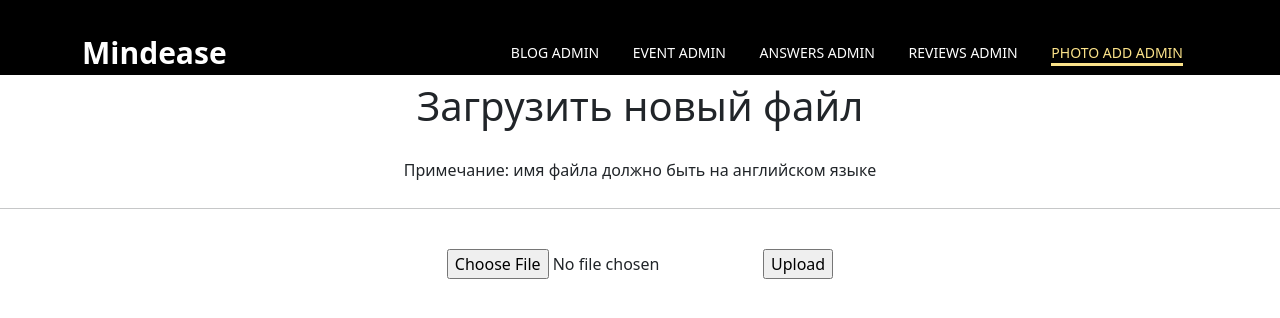
After one commit to AmirHusnutdinov/Peak-of-Reason, a Flask app: page /add_photo_admin in a window 1280 px wide. The commit adds this page. Shown: the top 318 px of the page. Run offline with Flask 3, Linux system fonts and the light colour scheme.

Commit message:
add ability to add photo

```diff
--- a/Admin/admin.py
+++ b/Admin/admin.py
@@ -1,5 +1,5 @@
 from flask import render_template, request
-from Links import blog_Admin, event_Admin, answers_Admin, reviews_Admin, general
+from Links import blog_Admin, event_Admin, answers_Admin, reviews_Admin, general, photo_add_Admin
 
 
 class Admin:
@@ -11,7 +11,8 @@ class Admin:
                                    blog_Admin=blog_Admin,
                                    event_Admin=event_Admin,
                                    answers_Admin=answers_Admin,
-                                   reviews_Admin=reviews_Admin
+                                   reviews_Admin=reviews_Admin,
+                                   photo_add_Admin=photo_add_Admin
                                    )
         elif method == 'POST':
             return [render_template('admin_page.html',
@@ -19,7 +20,8 @@ class Admin:
                                     blog_Admin=blog_Admin,
                                     event_Admin=event_Admin,
                                     answers_Admin=answers_Admin,
-                                    reviews_Admin=reviews_Admin
+                                    reviews_Admin=reviews_Admin,
+                                    photo_add_Admin=photo_add_Admin
                                     ), [request.form['inp1']]]
 
     @staticmethod
@@ -33,7 +35,8 @@ class Admin:
                                    answers_Admin=answers_Admin,
                                    reviews_Admin=reviews_Admin,
                                    answers=answers,
-                                   remained=len_ans
+                                   remained=len_ans,
+                                   photo_add_Admin=photo_add_Admin
                                    )
         elif method == 'POST':
             return [render_template('admin_answers_page.html',
@@ -43,7 +46,8 @@ class Admin:
                                     answers_Admin=answers_Admin,
                                     reviews_Admin=reviews_Admin,
                                     answers=answers,
-                                    remained=len_ans
+                                    remained=len_ans,
+                                    photo_add_Admin=photo_add_Admin
                                     ), [request.form['inp1']]]
 
     @staticmethod
@@ -57,7 +61,19 @@ class Admin:
                                    answers_Admin=answers_Admin,
                                    reviews_Admin=reviews_Admin,
                                    review=rev,
-                                   remained=len_rev
-                                   )
+                                   remained=len_rev,
+                                   photo_add_Admin=photo_add_Admin)
         elif method == 'POST':
             return [rev, (request.form['inp1']).split(), (request.form['inp2']).split()]
+
+    @staticmethod
+    def add_photo(method):
+        if method == 'GET':
+            return render_template('add_new_image.html', general=general,
+                                   blog_Admin=blog_Admin,
+                                   event_Admin=event_Admin,
+                                   answers_Admin=answers_Admin,
+                                   reviews_Admin=reviews_Admin,
+                                   photo_add_Admin=photo_add_Admin)
+        elif method == 'POST':
+            return request.files
--- a/Links.py
+++ b/Links.py
@@ -14,3 +14,4 @@ event_Admin = 'http://127.0.0.1:8080/event_admin'
 answers_Admin = 'http://127.0.0.1:8080/answers_admin'
 cabinet = 'http://127.0.0.1:8080/cabinet'
 reviews_Admin = 'http://127.0.0.1:8080/reviews_admin'
+photo_add_Admin = 'http://127.0.0.1:8080/add_photo_admin'
--- a/main.py
+++ b/main.py
@@ -1,10 +1,11 @@
 import datetime
-from flask import Flask, request, redirect
-from flask_login import login_user
+from flask import flash, url_for
 from random import randrange
+import os
 
 from flask import Flask, request, redirect, session
-from werkzeug.security import check_password_hash, generate_password_hash
+from werkzeug.security import check_password_hash
+from werkzeug.utils import secure_filename
 
 from Authorization.cabinet import CabinetPage
 from Authorization.data import db_session_accaunt
@@ -14,9 +15,9 @@ from Authorization.account import Account
 from Start_page.start_page import StartPage
 
 from Reviews.reviews import Reviews
-from Reviews.data import db_session_rev
 from Reviews.data.rev import Feedback
 
+from Reviews.data import db_session_rev
 from Events.events import Events
 
 from Blog.blog import Blog
@@ -59,12 +60,9 @@ def open_reviews():
         rand_list = []
         while len(ind) != 4:
             ind.add(randrange(0, len(rev_info)))
-
         for i in ind:
             rand_list.append(rev_info[i])
-
         info = Reviews.reviews(request.method, rand_list)
-
         if request.method == 'GET':
             return info
 
@@ -293,6 +291,35 @@ def open_reviews_admin():
         return redirect('/reviews_admin')
 
 
+ALLOWED_EXTENSIONS = ['txt', 'pdf', 'png', 'jpg', 'jpeg', 'gif']
+UPLOAD_FOLDER = 'static/assets/images'
+app.config['UPLOAD_FOLDER'] = UPLOAD_FOLDER
+
+
+def allowed_file(filename):
+    return '.' in filename and \
+           filename.rsplit('.', 1)[1].lower() in ALLOWED_EXTENSIONS
+
+
+@app.route('/add_photo_admin', methods=['GET', 'POST'])
+def open_add_photo():
+    info = Admin.add_photo(request.method)
+    if request.method == 'GET':
+        return info
+    elif request.method == 'POST':
+        if 'file' not in request.files:
+            flash('Не могу прочитать файл')
+            return redirect(request.url)
+        file = request.files['file']
+        if file.filename == '':
+            flash('Нет выбранного файла')
+            return redirect(request.url)
+        if file and allowed_file(file.filename):
+            filename = secure_filename(file.filename)
+            file.save(os.path.join(app.config['UPLOAD_FOLDER'], filename))
+            return redirect('/add_photo_admin')
+
+
 db_session_accaunt.global_init("Authorization/db/users.db")
 
 app.run(port=8080, host='127.0.0.1')
--- /dev/null
+++ b/templates/add_new_image.html
@@ -0,0 +1,43 @@
+<!DOCTYPE html>
+<html lang="en">
+<head>
+    <meta charset="UTF-8">
+    <link rel="stylesheet" href="../static/assets/css/style2.css">
+    <link href="https://fonts.googleapis.com/css?family=Kaushan+Script|Montserrat:400,700&amp;subset=cyrillic-ext" rel="stylesheet">
+    <link href="https://cdn.jsdelivr.net/npm/bootstrap@5.3.0-alpha1/dist/css/bootstrap.min.css" rel="stylesheet" integrity="sha384-GLhlTQ8iRABdZLl6O3oVMWSktQOp6b7In1Zl3/Jr59b6EGGoI1aFkw7cmDA6j6gD" crossorigin="anonymous">
+    <title>MindEase</title>
+</head>
+<body>
+<header class="header"  id="header">
+        <div class="container">
+            <div class="header__inner">
+                <div>
+                <a class="header__logo" href="{{general}}" style="text-decoration: none;">Mindease </a></div>
+
+                <nav class="nav1" id="nav">
+                    <a class="nav__link" href="{{blog_Admin}}">Blog Admin</a>
+                    <a class="nav__link" href="{{event_Admin}}">Event Admin</a>
+                    <a class="nav__link" href="{{answers_Admin}}">Answers Admin</a>
+                    <a class="nav__link" href="{{reviews_Admin}}">Reviews Admin</a>
+                    <a class="nav__link active" href="{{photo_add_Admin}}">Photo add Admin</a>
+                </nav>
+
+                <button class="nav-toggle" id="nav_toggle" type="button">
+                    <span class="nav-toggle__item">Menu</span>
+                </button>
+            </div>
+        </div>
+        </header>
+<br>
+<br>
+<br>
+<h1 class="subscribe" style="text-align:center;">Загрузить новый файл</h1>
+<p class="subscribe" style="text-align:center;">Примечание: имя файла должно быть на английском языке</p>
+<hr>
+<br>
+    <form method=post enctype=multipart/form-data style="text-align:center;">
+      <input type=file name=file>
+      <input type=submit value=Upload>
+    </form>
+</body>
+</html>
--- a/templates/admin_answers_page.html
+++ b/templates/admin_answers_page.html
@@ -22,6 +22,8 @@
                     <a class="nav__link" href="{{event_Admin}}">Event Admin</a>
                     <a class="nav__link active" href="{{answers_Admin}}">Answers Admin</a>
                     <a class="nav__link" href="{{reviews_Admin}}">Reviews Admin</a>
+                    <a class="nav__link" href="{{photo_add_Admin}}">Photo add Admin</a>
+
                 </nav>
 
                 <button class="nav-toggle" id="nav_toggle" type="button">
--- a/templates/rev_admin_page.html
+++ b/templates/rev_admin_page.html
@@ -22,6 +22,7 @@
                     <a class="nav__link" href="{{event_Admin}}">Event Admin</a>
                     <a class="nav__link" href="{{answers_Admin}}">Answers Admin</a>
                     <a class="nav__link active" href="{{reviews_Admin}}">Reviews Admin</a>
+                    <a class="nav__link" href="{{photo_add_Admin}}">Photo add Admin</a>
                 </nav>
 
                 <button class="nav-toggle" id="nav_toggle" type="button">
```
Also changed, not shown: Reviews/reviews.py (+2 -6 lines), templates/admin_page.html (+5 -4 lines), Admin/db/feedback_to_moderate.db, Reviews/db/feedback.db.
